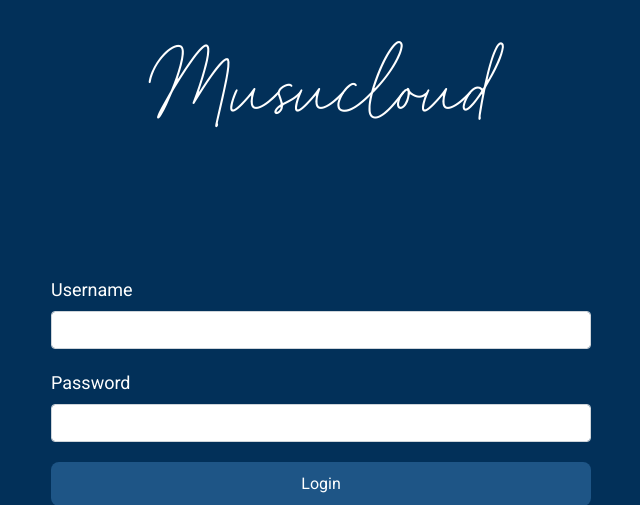
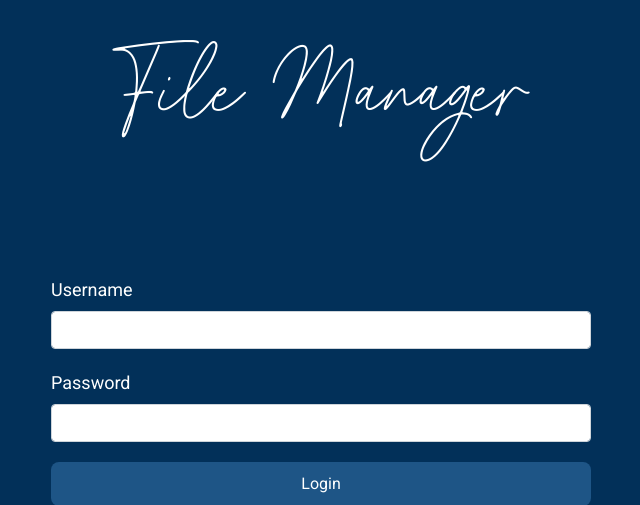
Before and after one commit to totovr46/File-Manager, a Flask app: page / in a window 1280 px wide. Shown: the top 505 px of the page, without its empty margins (319-959 px from the left). Run offline with Flask 3, Linux system fonts and the light colour scheme; some libraries are stand-ins or nearby versions.

Commit message:
Update login.html

```diff
--- a/templates/login.html
+++ b/templates/login.html
@@ -3,7 +3,7 @@
 <head>
     <meta charset="UTF-8">
     <meta name="viewport" content="width=device-width, initial-scale=1.0">
-    <title>Login - Musucloud</title>
+    <title>Login - File Manager</title>
     <link rel="icon" type="image/png" href="{{ url_for('static', filename='main/favicon.png') }}">
     <link rel="stylesheet" href="https://cdnjs.cloudflare.com/ajax/libs/font-awesome/5.15.4/css/all.min.css">
     <link href="https://fonts.googleapis.com/css2?family=Roboto:wght@400;700&display=swap" rel="stylesheet">
@@ -49,7 +49,7 @@
     </style>
 </head>
 <body>
-    <h1>Musucloud</h1>
+    <h1>File Manager</h1>
     <div class="container login-container">
         <div class="row justify-content-center">
             <div class="col-md-6">
```
